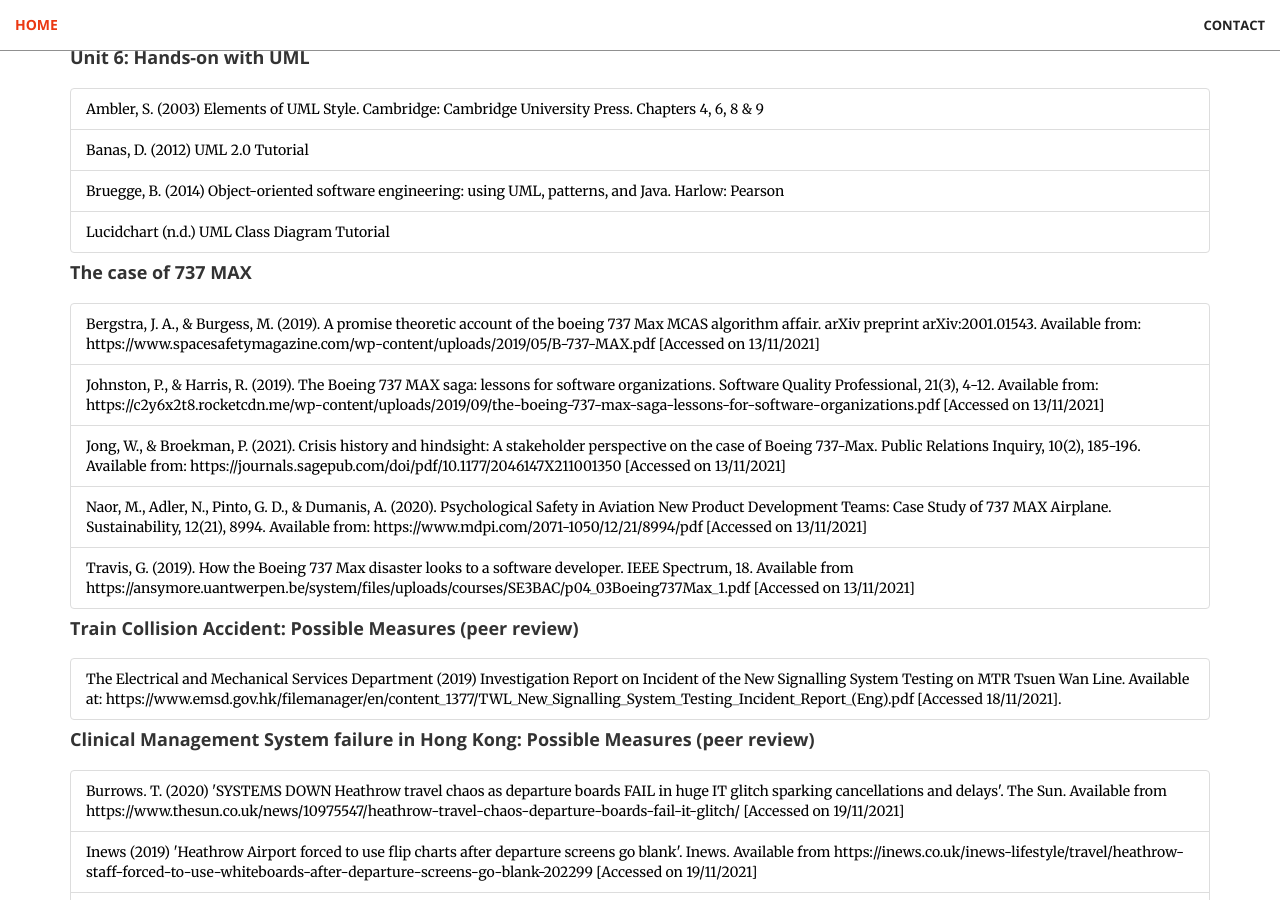
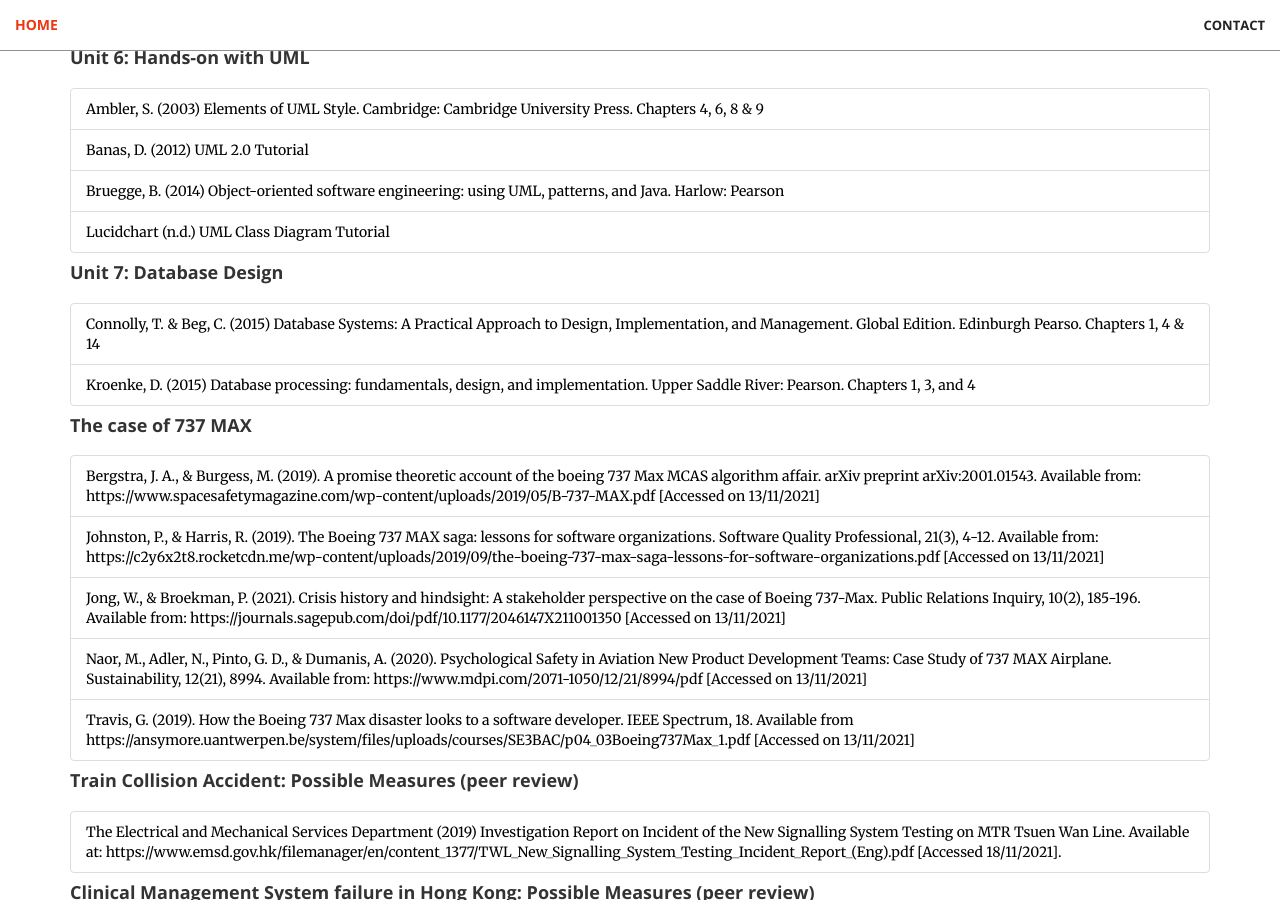
Before and after one commit to ros101/ros101-ros101.github.io, a Jekyll site: the page built from object/index.md, in a window 1280 px wide and 900 px high, scrolled down 2432 px. Built offline with Jekyll 4.4.1, drawn with Linux system fonts in a browser that asks for light colours.

Commit message:
adding readings

```diff
--- a/object/index.md
+++ b/object/index.md
@@ -94,6 +94,11 @@
     - Banas, D. (2012) UML 2.0 Tutorial
     - Bruegge, B. (2014) Object-oriented software engineering&#58; using UML, patterns, and Java. Harlow&#58; Pearson
   - group:
+    title: Unit 7&#58; Database Design
+    list:
+    - Connolly, T. & Beg, C. (2015) Database Systems&#58; A Practical Approach to Design, Implementation, and Management. Global Edition. Edinburgh Pearso. Chapters 1, 4 & 14
+    - Kroenke, D. (2015) Database processing&#58; fundamentals, design, and implementation. Upper Saddle River&#58; Pearson. Chapters 1, 3, and 4
+  - group:
     title: The case of 737 MAX
     list:
     - Bergstra, J. A., & Burgess, M. (2019). A promise theoretic account of the boeing 737 Max MCAS algorithm affair. arXiv preprint arXiv:2001.01543. Available from&#58; https://www.spacesafetymagazine.com/wp-content/uploads/2019/05/B-737-MAX.pdf [Accessed on 13/11/2021]
```
